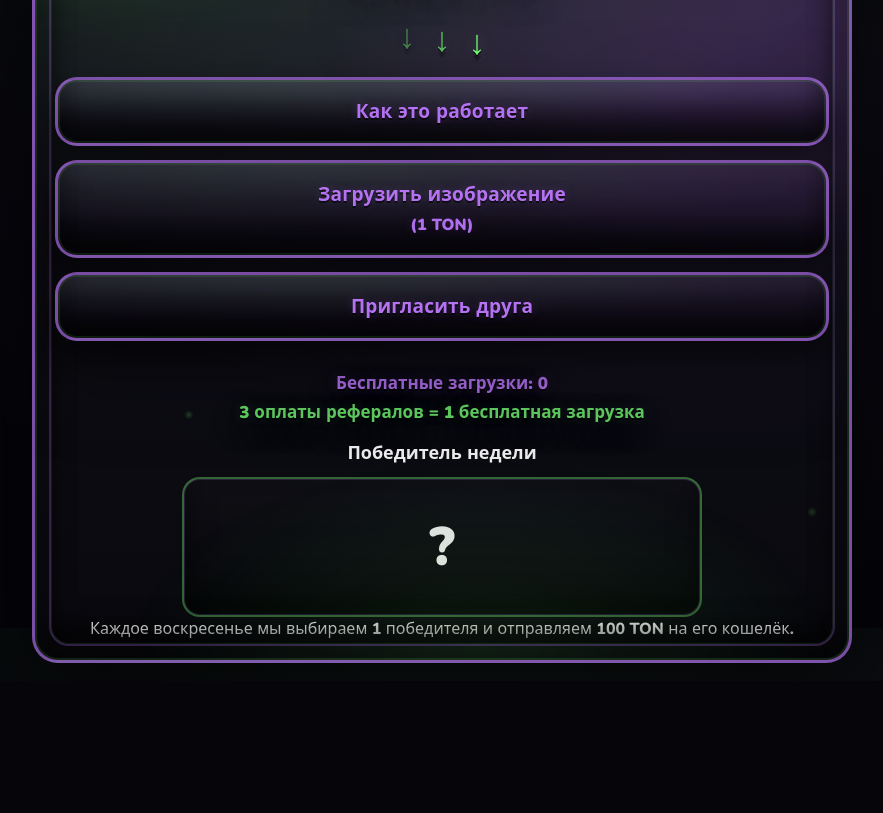
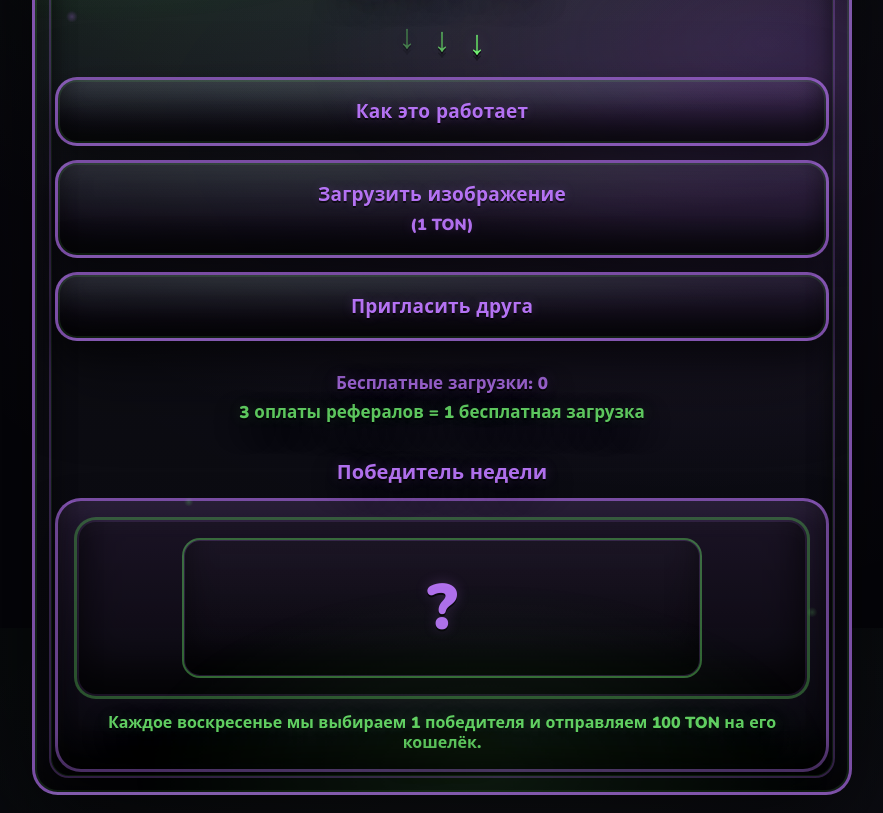
Before and after one commit to Profproject/absurd-miniapp, a plain HTML site: page web/index.html in a window 1280 px wide. Shown: the part 172-985 px from the top of the page, without its empty margins (198-1081 px from the left). Before the commit the page ends 853 px from the top, so only its background shows below. Drawn offline with nearby package versions, Linux system fonts and the light colour scheme; a web font is replaced by a local one.

Commit message:
Update styles.css

```diff
--- a/web/styles.css
+++ b/web/styles.css
@@ -523,3 +523,75 @@ input {
   text-shadow: 0 0 10px rgba(120,255,120,.3);
   font-weight: 900;
 }
+/* ===== WINNER: OUTER POPS OUT, INNER GOES IN ===== */
+.winnerShell{ margin-top: 18px; }
+
+.winnerTitle{
+  text-align:center;
+  font-family: "Rubik Rounded","Nunito",system-ui;
+  font-weight: 900;
+  font-size: 20px;
+  color: rgba(190,120,255,.92);
+  text-shadow:
+    0 2px 0 rgba(0,0,0,.60),
+    0 10px 26px rgba(0,0,0,.55),
+    0 0 14px rgba(190,120,255,.22);
+  margin-bottom: 12px;
+}
+
+/* внешний блок — “выпуклый” */
+.winnerOuter{
+  border-radius: 26px;
+  border: 3px solid rgba(190,120,255,.62);
+  background:
+    linear-gradient(180deg, rgba(190,120,255,.14), rgba(0,0,0,.30));
+  box-shadow:
+    0 26px 44px rgba(0,0,0,.60),
+    0 8px 0 rgba(0,0,0,.35),
+    inset 0 12px 18px rgba(255,255,255,.03),
+    inset 0 -26px 38px rgba(0,0,0,.62);
+  padding: 16px;
+}
+
+/* внутренняя “ниша” */
+.winnerInner{
+  border-radius: 22px;
+  border: 3px solid rgba(120,255,120,.30);
+  background: rgba(0,0,0,.25);
+  box-shadow:
+    inset 0 0 0 2px rgba(190,120,255,.12),
+    inset 0 -28px 40px rgba(0,0,0,.72),
+    inset 0 12px 16px rgba(255,255,255,.02);
+  padding: 18px;
+}
+
+.winnerBox{
+  height: 140px;
+  border-radius: 18px;
+  display:flex;
+  align-items:center;
+  justify-content:center;
+
+  font-family: "Rubik Rounded","Nunito",system-ui;
+  font-weight: 900;
+  font-size: 64px;
+
+  color: rgba(190,120,255,.92);
+  text-shadow:
+    0 2px 0 rgba(0,0,0,.70),
+    0 0 14px rgba(190,120,255,.22);
+}
+
+.winnerText{
+  margin-top: 14px;
+  text-align:center;
+  font-family: "Rubik Rounded","Nunito",system-ui;
+  font-weight: 900;
+  font-size: 16px;
+  line-height: 1.25;
+  color: rgba(120,255,120,.80);
+  text-shadow:
+    0 2px 0 rgba(0,0,0,.60),
+    0 10px 26px rgba(0,0,0,.55),
+    0 0 14px rgba(120,255,120,.18);
+}
```
